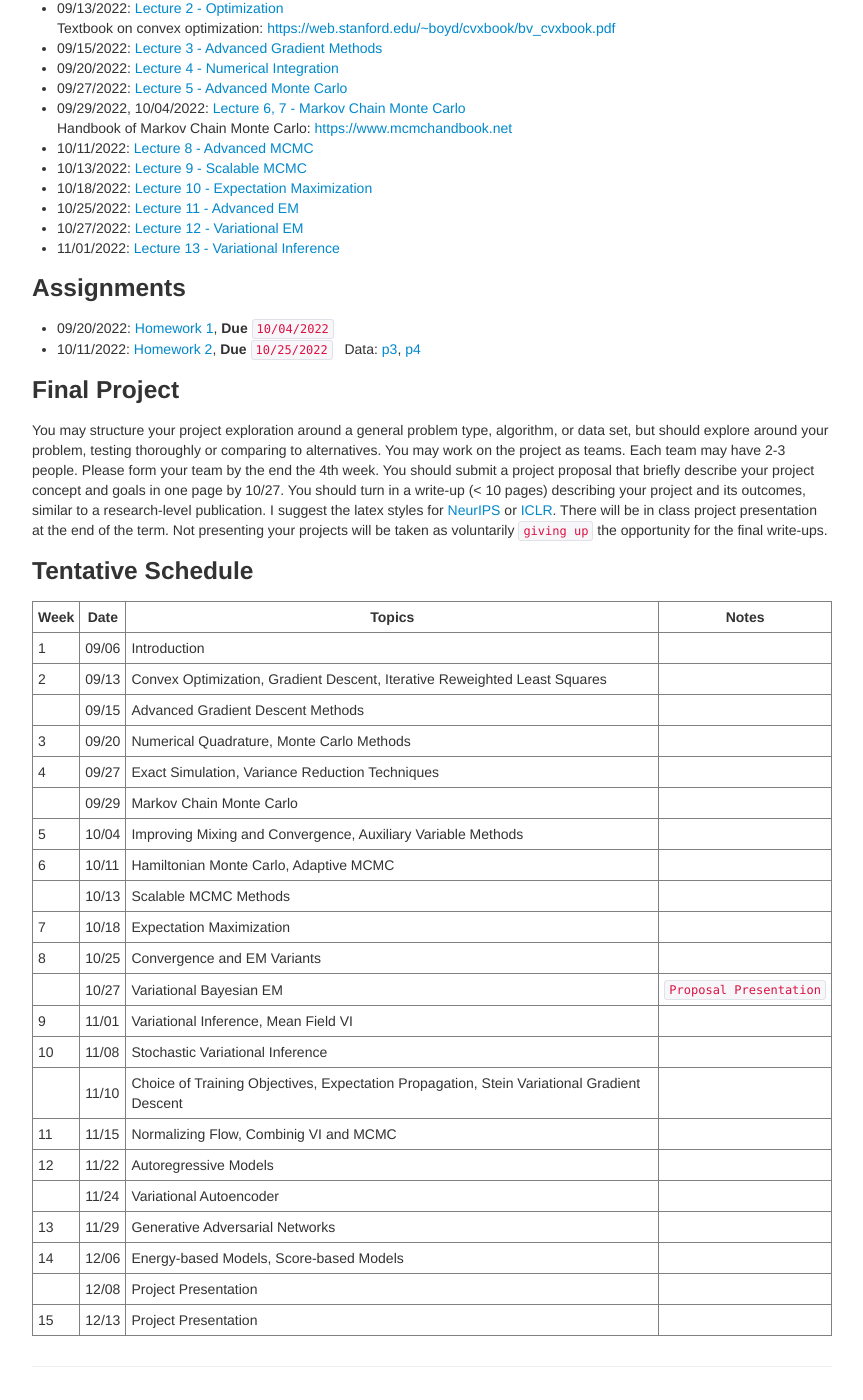
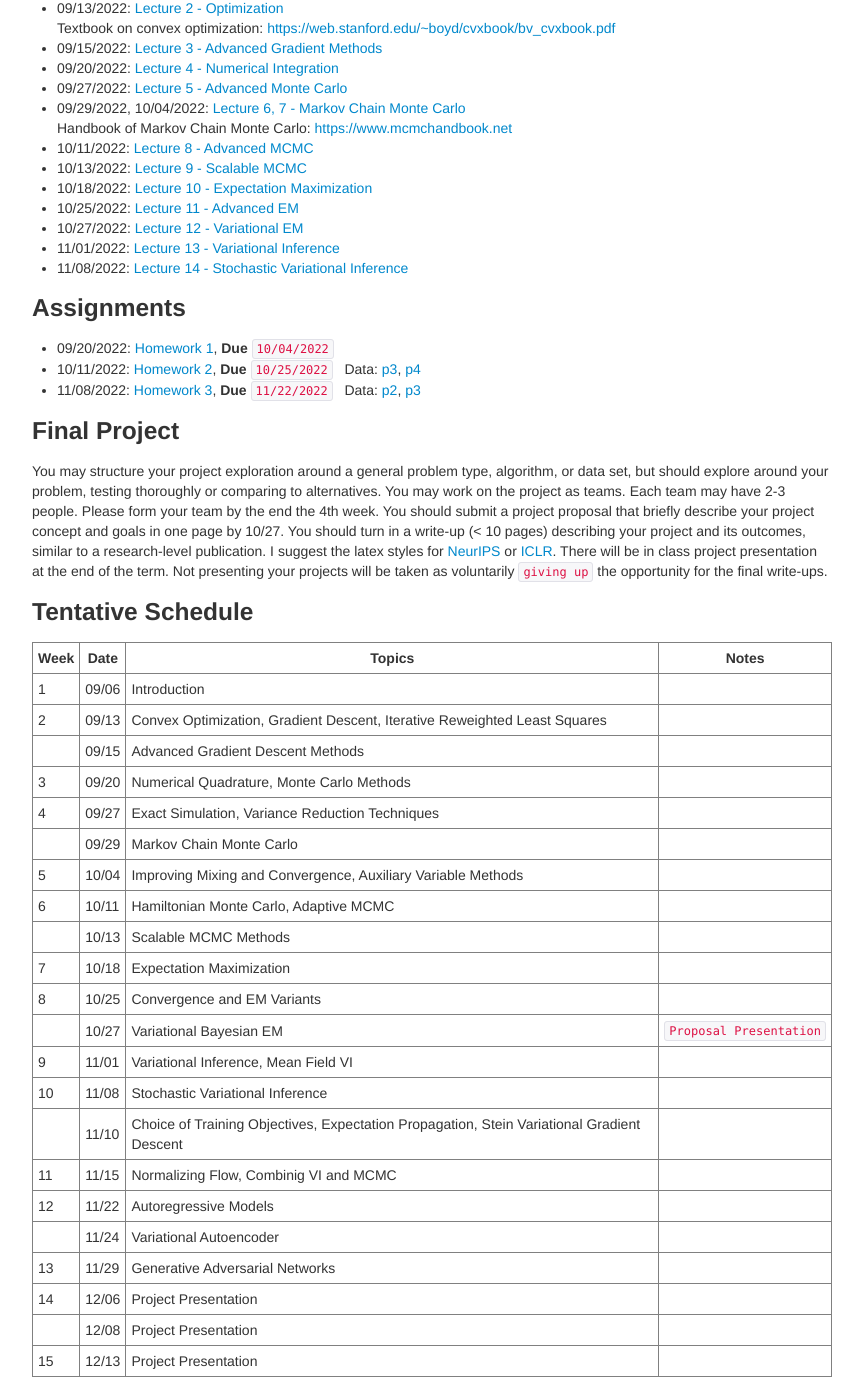
Before and after one commit to zcrabbit/zcrabbit.github.io, a Jekyll site: the page built from courses/smcm-f22.md, in a window 1280 px wide and 1400 px high, scrolled down 1165 px. Shown: the whole window, without its empty margins (208-1071 px from the left). Built offline with Jekyll 4.4.1, drawn with Linux system fonts in a browser that asks for light colours.

Commit message:
lecture 14 and homework 3 out

```diff
--- a/courses/smcm-f22.md
+++ b/courses/smcm-f22.md
@@ -51,10 +51,12 @@ We will use python during the course. A good Python tutorial is available at <ht
 - 10/25/2022: [Lecture 11 - Advanced EM]({{sites.baseurl}}/static/slides/smcm_fall22/lec11.pdf)
 - 10/27/2022: [Lecture 12 - Variational EM]({{sites.baseurl}}/static/slides/smcm_fall22/lec12.pdf)
 - 11/01/2022: [Lecture 13 - Variational Inference]({{sites.baseurl}}/static/slides/smcm_fall22/lec13.pdf)
+- 11/08/2022: [Lecture 14 - Stochastic Variational Inference]({{sites.baseurl}}/static/slides/smcm_fall22/lec14.pdf)
 
 ### Assignments
 - 09/20/2022: [Homework 1]({{sites.baseurl}}/static/slides/smcm_fall22/hw01.pdf), **Due** `10/04/2022`
 - 10/11/2022: [Homework 2]({{sites.baseurl}}/static/slides/smcm_fall22/hw02.pdf), **Due** `10/25/2022` &nbsp; Data: [p3]({{sites.baseurl}}/static/datasets/probit_data.npy), [p4]({{sites.baseurl}}/static/datasets/mcs_hw2_p3_data.npy)
+- 11/08/2022: [Homework 3]({{sites.baseurl}}/static/slides/smcm_fall22/hw03.pdf), **Due** `11/22/2022` &nbsp; Data: [p2]({{sites.baseurl}}/static/datasets/absolute_gaussian_data.npy), [p3]({{sites.baseurl}}/static/datasets/btc_hw4_lda_data.p)
 
 
 
@@ -86,6 +88,6 @@ You may structure your project exploration around a general problem type, algori
 | 12    |11/22 | Autoregressive Models |          |
 |       |11/24 | Variational Autoencoder |       |
 | 13    |11/29 | Generative Adversarial Networks  |    |
-| 14    |12/06 | Energy-based Models, Score-based Models |     |
+| 14    |12/06 | Project Presentation  |     |
 |       |12/08 | Project Presentation  |     |
 | 15    |12/13 | Project Presentation  |    |
```
Also changed, not shown: 2 other files.
